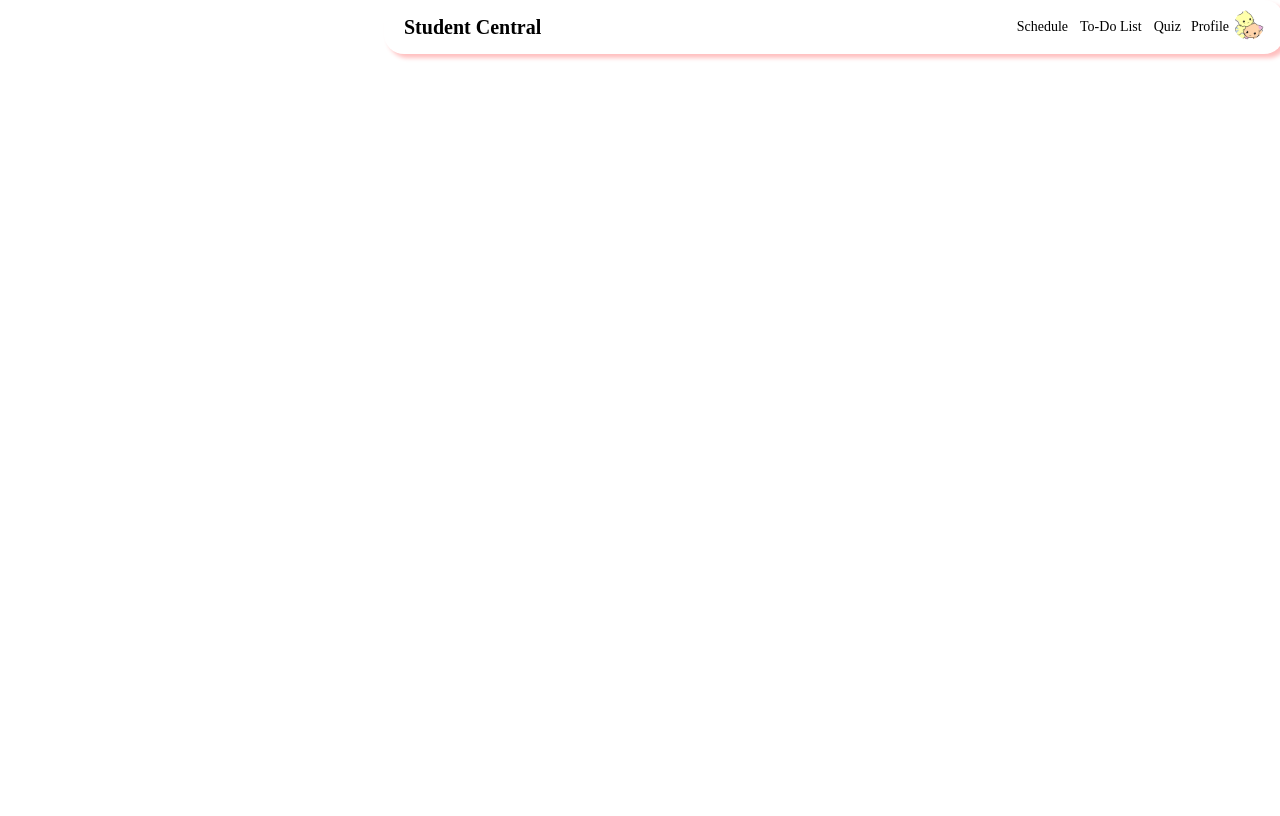
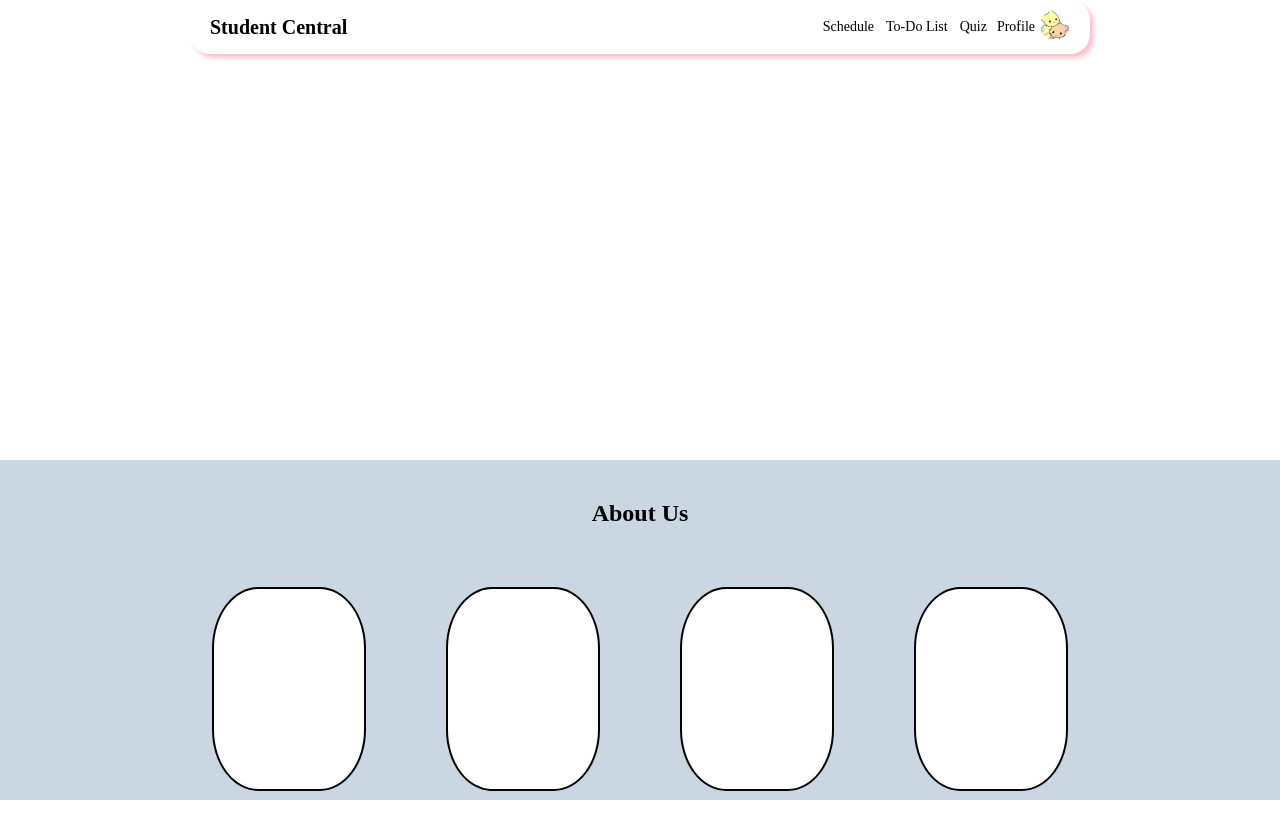
Before and after one commit to nyang5504/Student-Central, a React (Create React App) app in the folder student-central/: page / in a window 1280 px wide. Built offline with nearby package versions, Linux system fonts and the light colour scheme.

Commit message:
Footer Push

```diff
--- /dev/null
+++ b/student-central/src/components/Footer.js
@@ -0,0 +1,18 @@
+import React from 'react';
+import '../styles/Footer.css';
+
+const Footer = () => {
+  return (
+    <footer className="footer">
+      <h2>About Us</h2>
+      <div className="card-container">
+        <div className="card"></div>
+        <div className="card"></div>
+        <div className="card"></div>
+        <div className="card"></div>
+      </div>
+    </footer>
+  );
+};
+
+export default Footer;
--- a/student-central/src/components/Homepage.js
+++ b/student-central/src/components/Homepage.js
@@ -1,11 +1,13 @@
 import React from 'react';
 import NavBar from './NavBar';
+import Footer from './Footer';
 import '../styles/Homepage.css';
 
 const HomePage = () => {
     return (
         <div className="homepage-container">
             <NavBar />
+            <Footer />
         </div>
     );
 };
--- /dev/null
+++ b/student-central/src/styles/Footer.css
@@ -0,0 +1,25 @@
+.footer {
+    position: fixed;
+    width: 100%;
+    height:300px;
+    bottom: 0;
+    background: #CAD6E2;
+    color: black;
+    text-align: center;
+    padding: 20px;
+  }
+
+  .card-container {
+    display: flex;
+    justify-content: center;
+
+  }
+
+  .card {
+    border-radius: 30%;
+    width: 150px;
+    height: 200px;
+    background: white;
+    margin: 40px;
+    border: 2px solid black;
+  }
--- a/student-central/src/styles/Homepage.css
+++ b/student-central/src/styles/Homepage.css
@@ -2,5 +2,5 @@
     display: flex;
     justify-content: center;
     align-items: center;
-    height: 100vh;
+    height: 100%;
   }
--- a/student-central/src/styles/NavBar.css
+++ b/student-central/src/styles/NavBar.css
@@ -3,10 +3,10 @@
     max-width: 900px;
     position: fixed;
     top: 0;
-    left: 30%;
+    display: inline-block;
     background-color: white;
     padding: 10px 0;
-    box-shadow: 4px 4px 4px 0px rgba(255, 0, 0, 0.25);
+    box-shadow: 4px 4px 4px 0px pink;
     border-radius: 20px;
   }
 
```
